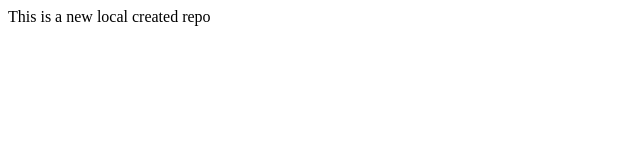
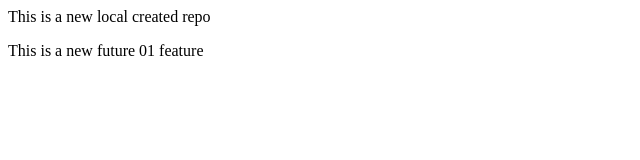
Before and after one commit to Saurabhkadam123/LocalRepoToRemote, a plain HTML site: page index.html in a window 1280 px wide. Shown: the whole page, without its empty margins (0-640 px from the left). Drawn offline with Linux system fonts and the light colour scheme.

Commit message:
new feature

```diff
--- a/index.html
+++ b/index.html
@@ -1 +1,2 @@
 <p>This is a new local created repo</p>
+<p>This is a new future 01 feature</p>
```
